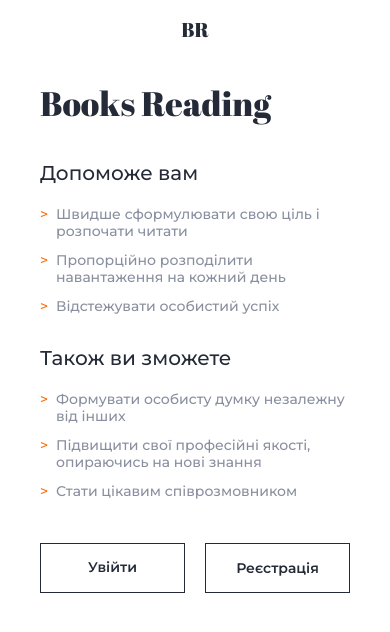
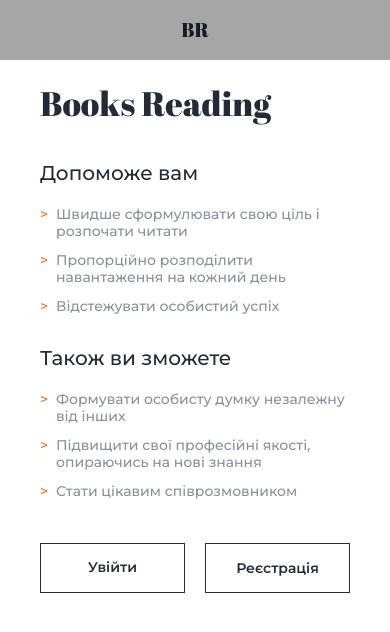
Before and after one commit to stanislavNemch/book-read-pet, a React (Vite) app: page /register in a window 390 px wide. Shown: the top 632 px of the page. Built offline with nearby package versions, Linux system fonts and the light colour scheme.

Commit message:
style: implement mobile modal state management; enhance modal animations and overlay styles

```diff
--- /dev/null
+++ b/src/components/hooks/useModalState.ts
@@ -0,0 +1,71 @@
+import { useCallback, useEffect, useRef, useState } from "react";
+import { useLocation } from "react-router-dom";
+import { useMediaQuery } from "./useMediaQuery";
+
+interface UseModalStateOptions {
+    initialOpen?: boolean;
+    closeOnRouteChange?: boolean;
+    mobileOnly?: boolean;
+    mobileQuery?: string; // по умолчанию "(max-width: 767px)"
+    reopenOnReturnToMobile?: boolean; // если вернулись на мобильный — снова открыть
+}
+
+export function useModalState(options: UseModalStateOptions = {}) {
+    const {
+        initialOpen = false,
+        closeOnRouteChange = true,
+        mobileOnly = false,
+        mobileQuery = "(max-width: 767px)",
+        reopenOnReturnToMobile = true,
+    } = options;
+
+    const [isOpen, setIsOpen] = useState(initialOpen);
+    const isMobile = useMediaQuery(mobileQuery);
+    const location = useLocation();
+    const initialMountRef = useRef(true);
+    const lastPathRef = useRef(location.pathname);
+
+    // Методы управления
+    const open = useCallback(() => setIsOpen(true), []);
+    const close = useCallback(() => setIsOpen(false), []);
+    const toggle = useCallback(() => setIsOpen((o) => !o), []);
+
+    // Закрытие при смене маршрута (кроме первого монтирования)
+    useEffect(() => {
+        if (!closeOnRouteChange) return;
+        if (initialMountRef.current) {
+            initialMountRef.current = false;
+            lastPathRef.current = location.pathname;
+            return;
+        }
+        if (location.pathname !== lastPathRef.current) {
+            lastPathRef.current = location.pathname;
+            setIsOpen(false);
+        }
+    }, [location, closeOnRouteChange]);
+
+    // Реакция на уход с мобильной ширины
+    useEffect(() => {
+        if (!mobileOnly) return;
+        if (!isMobile) {
+            if (isOpen) setIsOpen(false);
+        } else {
+            if (reopenOnReturnToMobile && !isOpen && initialOpen) {
+                setIsOpen(true);
+            }
+        }
+        // eslint-disable-next-line react-hooks/exhaustive-deps
+    }, [isMobile, mobileOnly]);
+
+    // shouldRender — пригодится для анимаций (компонент остаётся смонтированным немного дольше)
+    const shouldRender = mobileOnly ? isMobile || isOpen : true;
+
+    return {
+        isOpen,
+        open,
+        close,
+        toggle,
+        isMobile,
+        shouldRender,
+    };
+}
--- a/src/components/pages/RegistrationPage.module.css
+++ b/src/components/pages/RegistrationPage.module.css
@@ -31,6 +31,26 @@
 }
 
 /* --- Стили для мобильного модального окна --- */
+.modalLayer {
+    position: fixed;
+    inset: 0;
+    z-index: 150;
+    pointer-events: none; /* активируем только нужные части */
+}
+
+.modalOverlay {
+    position: absolute;
+    inset: 0;
+    background: rgba(0, 0, 0, 0.35);
+    opacity: 0;
+    transition: opacity 250ms ease;
+    pointer-events: auto;
+}
+
+.modalOverlayOpen {
+    opacity: 1;
+}
+
 .mobileInfoModal {
     position: fixed;
     top: var(--auth-header-height);
@@ -38,10 +58,26 @@
     width: 100%;
     height: calc(100dvh - var(--auth-header-height));
     background-color: #ffffff;
-    z-index: 100;
+    z-index: 160; /* поверх overlay */
     display: flex;
     flex-direction: column;
     overflow: hidden;
+
+    /* Анимация появления / скрытия */
+    opacity: 0;
+    transform: translateY(16px);
+    transition: opacity 250ms ease, transform 250ms ease;
+    pointer-events: auto;
+}
+
+.mobileInfoModalOpen {
+    opacity: 1;
+    transform: translateY(0);
+}
+
+.mobileInfoModalClosing {
+    opacity: 0;
+    transform: translateY(16px);
 }
 
 .modalContent {
--- a/src/components/pages/RegistrationPage.tsx
+++ b/src/components/pages/RegistrationPage.tsx
@@ -1,5 +1,5 @@
 import { useEffect, useRef, useState } from "react";
-import { Link, useNavigate, useLocation } from "react-router-dom";
+import { Link, useNavigate } from "react-router-dom";
 import toast from "react-hot-toast";
 import { authService } from "../services/authService";
 import type { RegistrationRequest } from "../types/auth";
@@ -8,47 +8,57 @@ import RegisterForm from "../RegisterForm/RegisterForm";
 import GoogleAuthBtn from "../GoogleAuthBtn/GoogleAuthBtn";
 import AuthInfo from "../AuthInfo/AuthInfo";
 import clsx from "clsx";
+
 import { useBodyScrollLock } from "../hooks/useBodyScrollLock";
-import { useMediaQuery } from "../hooks/useMediaQuery";
+import { useModalState } from "../hooks/useModalState";
+import { useEscapeKey } from "../hooks/useEscapeKey";
+import { useOnClickOutside } from "../hooks/useOnClickOutside";
+
 import css from "./LoginPage.module.css";
 import regCss from "./RegistrationPage.module.css";
 
+const ANIMATION_MS = 250;
+
 const RegistrationPage = () => {
-    // По умолчанию хотим показывать модалку на мобильном
-    const [isInfoModalOpen, setInfoModalOpen] = useState(true);
+    // Универсальный модальный стейт
+    const modal = useModalState({
+        initialOpen: true,
+        mobileOnly: true,
+        closeOnRouteChange: true,
+        reopenOnReturnToMobile: true,
+    });
 
-    const isMobile = useMediaQuery("(max-width: 767px)");
     const navigate = useNavigate();
-    const location = useLocation();
-    const initialMountRef = useRef(true);
-    const lastPathRef = useRef(location.pathname);
 
-    // Лочим скролл только если реально открыта модалка на мобильном
-    useBodyScrollLock(isMobile && isInfoModalOpen, { breakpoint: 768 });
+    // Лочим скролл только если открыто и мобильный
+    useBodyScrollLock(modal.isOpen && modal.isMobile, { breakpoint: 768 });
 
-    // Реагируем на смену ширины: если ушли с mobile — закрыть; если вернулись — открыть (можно убрать reopen, если не нужно)
+    // Анимационное состояние (нужно, чтобы при закрытии мы дождались transition)
+    const [isMounted, setIsMounted] = useState(modal.isOpen);
+    const [isClosing, setIsClosing] = useState(false);
+
     useEffect(() => {
-        if (!isMobile) {
-            if (isInfoModalOpen) setInfoModalOpen(false);
-        } else {
-            // Если нужно, чтобы при возврате на мобильное модалка снова появлялась:
-            if (!isInfoModalOpen) setInfoModalOpen(true);
+        if (modal.isOpen) {
+            setIsMounted(true);
+            setIsClosing(false);
+        } else if (isMounted) {
+            setIsClosing(true);
+            const t = setTimeout(() => {
+                setIsMounted(false);
+                setIsClosing(false);
+            }, ANIMATION_MS);
+            return () => clearTimeout(t);
         }
-        // eslint-disable-next-line react-hooks/exhaustive-deps
-    }, [isMobile]);
+    }, [modal.isOpen, isMounted]);
 
-    // Закрывать модалку при смене маршрута (КРОМЕ первого рендера)
-    useEffect(() => {
-        if (initialMountRef.current) {
-            initialMountRef.current = false;
-            lastPathRef.current = location.pathname;
-            return;
-        }
-        if (location.pathname !== lastPathRef.current) {
-            lastPathRef.current = location.pathname;
-            if (isInfoModalOpen) setInfoModalOpen(false);
-        }
-    }, [location, isInfoModalOpen]);
+    // Закрытие по Escape
+    useEscapeKey(() => modal.close(), modal.isOpen);
+
+    // Реф контейнера (чтобы клик вне закрывал)
+    const modalRef = useRef<HTMLDivElement | null>(null);
+    useOnClickOutside(modalRef, () => {
+        if (modal.isOpen) modal.close();
+    });
 
     const handleRegister = async (
         values: RegistrationRequest,
@@ -67,7 +77,12 @@ const RegistrationPage = () => {
         }
     };
 
-    const shouldShowModal = isMobile && isInfoModalOpen;
+    const showModalLayer = modal.shouldRender && isMounted;
+    const modalContentClass = clsx(
+        regCss.mobileInfoModal,
+        modal.isOpen && !isClosing && regCss.mobileInfoModalOpen,
+        isClosing && regCss.mobileInfoModalClosing
+    );
 
     return (
         <div className={css.pageContainer}>
@@ -92,21 +107,44 @@ const RegistrationPage = () => {
                     <AuthInfo />
                 </section>
 
-                {shouldShowModal && (
-                    <div className={regCss.mobileInfoModal}>
+                {showModalLayer && (
+                    <div className={regCss.modalLayer} aria-live="off">
+                        {/* Overlay */}
+                        <div
+                            className={clsx(
+                                regCss.modalOverlay,
+                                modal.isOpen &&
+                                    !isClosing &&
+                                    regCss.modalOverlayOpen
+                            )}
+                            // Дополнительно можно закрывать по клику прямо здесь:
+                            onClick={() => modal.close()}
+                        />
+                        {/* Modal Content */}
+                        <div
+                            className={modalContentClass}
+                            role="dialog"
+                            aria-modal="true"
+                            aria-label="Информация о сервисе"
+                            ref={modalRef}
+                        >
                             <div className={regCss.modalContent}>
                                 <AuthInfo />
                                 <div className={regCss.modalButtons}>
-                                <Link to="/login" className={regCss.loginBtn}>
+                                    <Link
+                                        to="/login"
+                                        className={regCss.loginBtn}
+                                    >
                                         Увійти
                                     </Link>
                                     <button
                                         type="button"
-                                    onClick={() => setInfoModalOpen(false)}
+                                        onClick={() => modal.close()}
                                         className={regCss.registerBtn}
                                     >
                                         Реєстрація
                                     </button>
+                                </div>
                             </div>
                         </div>
                     </div>
```
Lines whose indentation alone changed are shown as unchanged.
